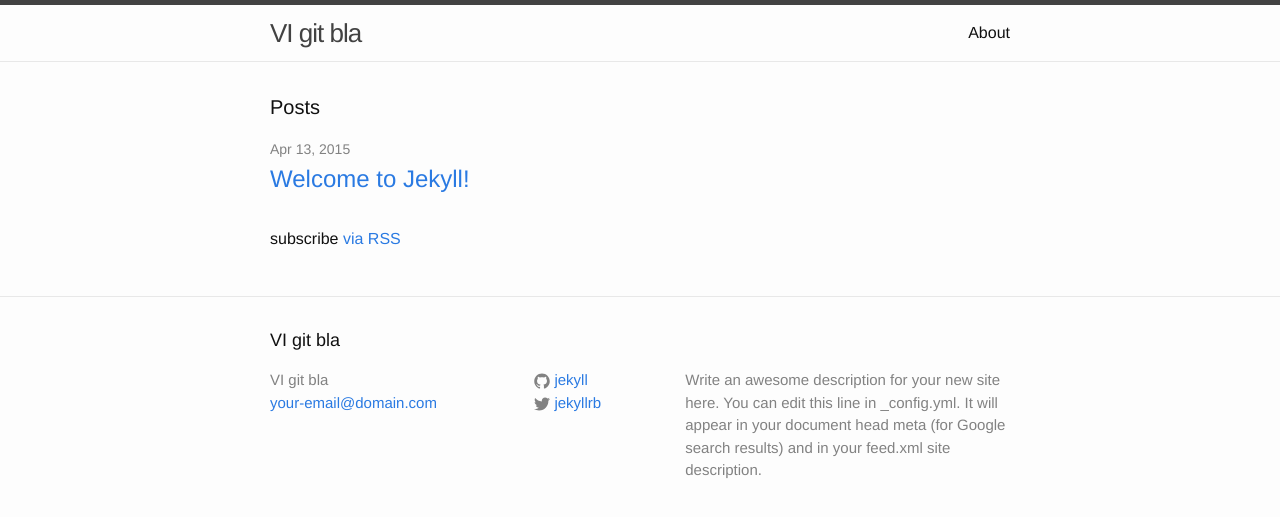
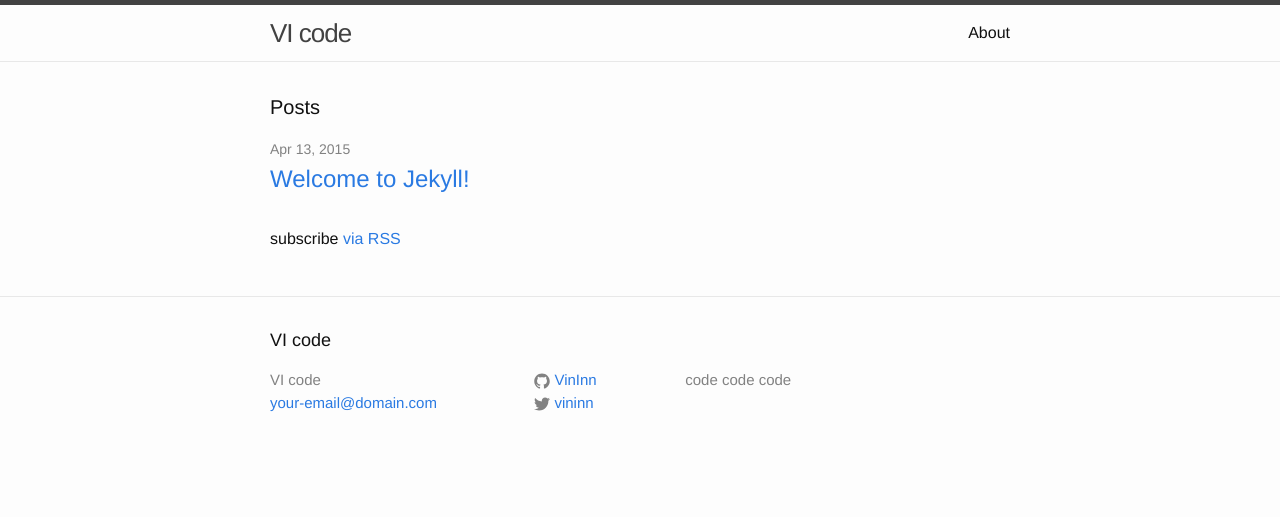
Before and after one commit to VinInn/VinInn.github.io, a Jekyll site: the page built from index.html, in a window 1280 px wide. Shown: the top 517 px of the page. Built offline with Jekyll 4.4.1, drawn with Linux system fonts in a browser that asks for light colours.

Commit message:
Update _config.yml

```diff
--- a/_config.yml
+++ b/_config.yml
@@ -1,15 +1,13 @@
 # Site settings
 theme: jekyll-theme-minimal
-title: VI git bla
+title: VI code
 email: your-email@domain.com
 description: > # this means to ignore newlines until "baseurl:"
-  Write an awesome description for your new site here. You can edit this
-  line in _config.yml. It will appear in your document head meta (for
-  Google search results) and in your feed.xml site description.
+ code code code
 baseurl: "" # the subpath of your site, e.g. /blog/
 url: "http://yourdomain.com" # the base hostname & protocol for your site
-twitter_username: jekyllrb
-github_username:  jekyll
+twitter_username: vininn
+github_username:  VinInn
 
 # Build settings
 markdown: kramdown
```
